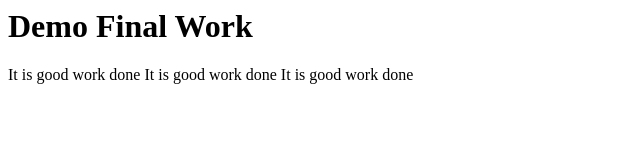
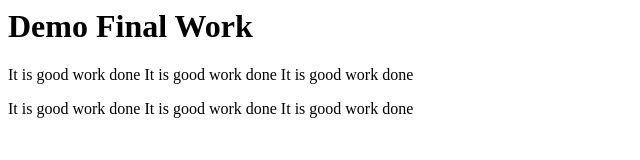
Before and after one commit to FarheenToheed/Finalwork, a plain HTML site: page index.html in a window 1280 px wide. Shown: the whole page, without its empty margins (0-640 px from the left). Drawn offline with Linux system fonts and the light colour scheme.

Commit message:
add paragraph

```diff
--- a/index.html
+++ b/index.html
@@ -11,5 +11,10 @@
             It is good work done
             It is good work done
         </p>
+         <p>
+            It is good work done
+            It is good work done
+            It is good work done
+        </p>
     </body>
 </html>
```
